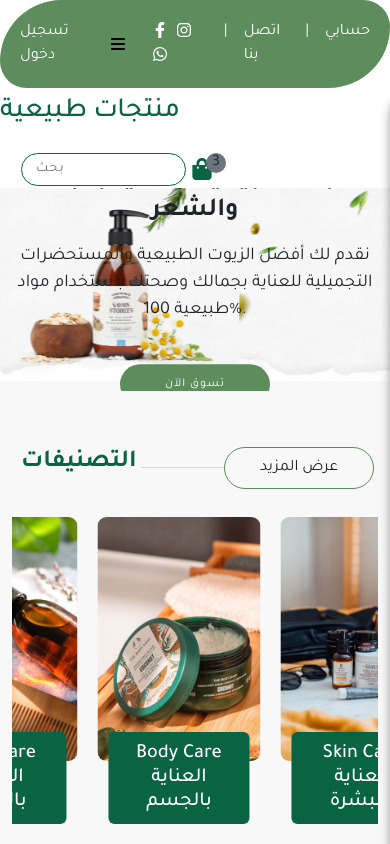
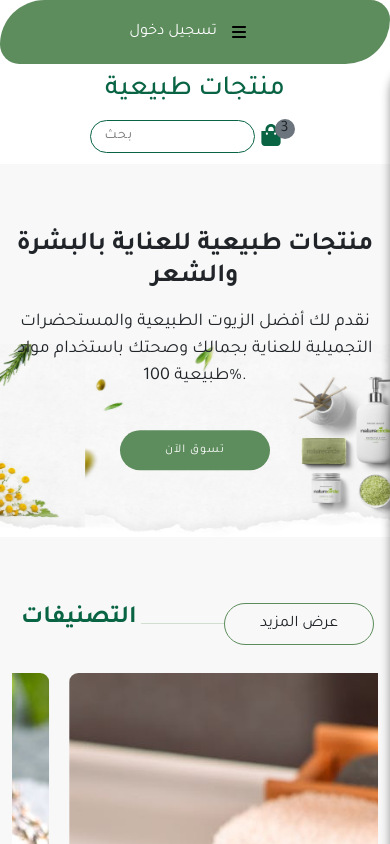
Before and after one commit to abdelrhman1812/natural-products, a React app: page / in a window 390 px wide. Shown: the top 844 px of the page. Built offline with nearby package versions, Linux system fonts and the light colour scheme; the HTML template or start-up script is replaced by a standard one.

Commit message:
upload files

```diff
--- a/src/components/BestSeller.jsx
+++ b/src/components/BestSeller.jsx
@@ -14,9 +14,8 @@ const BestSeller = () => {
       {
         breakpoint: 768,
         settings: {
-          slidesToShow: 2,
+          slidesToShow: 1,
           slidesToScroll: 1,
-          centerPadding: "10px",
         },
       },
       {
@@ -24,7 +23,6 @@ const BestSeller = () => {
         settings: {
           slidesToShow: 2,
           slidesToScroll: 1,
-          centerPadding: "20px",
         },
       },
     ],
--- a/src/components/Categories.jsx
+++ b/src/components/Categories.jsx
@@ -19,9 +19,8 @@ const Categories = () => {
       {
         breakpoint: 768,
         settings: {
-          slidesToShow: 2,
+          slidesToShow: 1,
           slidesToScroll: 1,
-          centerPadding: "10px",
         },
       },
       {
@@ -29,7 +28,6 @@ const Categories = () => {
         settings: {
           slidesToShow: 2,
           slidesToScroll: 1,
-          centerPadding: "20px",
         },
       },
     ],
--- a/src/components/NavBar.jsx
+++ b/src/components/NavBar.jsx
@@ -33,15 +33,15 @@ const NavBar = () => {
   return (
     <header className={` bg-white sticky-top ${scroll ? "sticky" : ""}`}>
       <div className="container-xl top-bar  d-lg-block">
-        <div className="d-flex justify-content-between align-items-center">
+        <div className="d-flex justify-content-center justify-content-md-between align-items-center">
           <div className="top-link pe-2 d-flex align-items-center gap-2">
             <p>تسجيل دخول</p>
             <button onClick={toggleMenu} className="border-0 bg-transparent">
               <FaBars className="bar-icon d-none" />
             </button>
           </div>
-          <div className="top-info ps-2 d-flex gap-3">
-            <div className="top-nav-icon">
+          <div className="top-info ps-2  gap-3 d-none d-md-flex">
+            <div className="top-nav-icon d-none d-md-block">
               <FaFacebookF className="text-white mx-1" />
               <FaInstagram className="text-white mx-1" />
               <FaWhatsapp className="text-white mx-1" />
@@ -57,7 +57,7 @@ const NavBar = () => {
       {/* Menu */}
       <div className="container-xl p-0">
         <nav className="navbar">
-          <div className="logo">
+          <div className="logo mx-auto">
             <h1>منتجات طبيعية</h1>
           </div>
           <div
@@ -98,7 +98,7 @@ const NavBar = () => {
             <span className="nav-item nav-link">تواصل معنا</span>
           </div>
           {/* search */}
-          <div className="d-flex m-3 me-0">
+          <div className="d-flex ju mx-auto ">
             <input type="text" placeholder="بحث" />
             <a href="#" className="position-relative me-4 my-auto">
               <FaShoppingBag />
--- a/src/components/NewAdded.jsx
+++ b/src/components/NewAdded.jsx
@@ -14,9 +14,8 @@ const NewAdded = () => {
       {
         breakpoint: 768,
         settings: {
-          slidesToShow: 2,
+          slidesToShow: 1,
           slidesToScroll: 1,
-          centerPadding: "10px",
         },
       },
       {
@@ -24,7 +23,6 @@ const NewAdded = () => {
         settings: {
           slidesToShow: 2,
           slidesToScroll: 1,
-          centerPadding: "20px",
         },
       },
     ],
--- a/src/components/Reviews.jsx
+++ b/src/components/Reviews.jsx
@@ -14,9 +14,8 @@ const Reviews = () => {
       {
         breakpoint: 768,
         settings: {
-          slidesToShow: 2,
+          slidesToShow: 1,
           slidesToScroll: 1,
-          centerPadding: "10px",
         },
       },
       {
@@ -24,7 +23,6 @@ const Reviews = () => {
         settings: {
           slidesToShow: 2,
           slidesToScroll: 1,
-          centerPadding: "20px",
         },
       },
     ],
--- a/src/components/TrendToday.jsx
+++ b/src/components/TrendToday.jsx
@@ -15,9 +15,8 @@ const TrendToday = () => {
       {
         breakpoint: 768,
         settings: {
-          slidesToShow: 2,
+          slidesToShow: 1,
           slidesToScroll: 1,
-          centerPadding: "10px",
         },
       },
       {
@@ -25,7 +24,6 @@ const TrendToday = () => {
         settings: {
           slidesToShow: 2,
           slidesToScroll: 1,
-          centerPadding: "20px",
         },
       },
     ],
--- a/src/index.css
+++ b/src/index.css
@@ -140,10 +140,10 @@ nav input {
 }
 
 /*** Navbar End ***/
-/*
+
 .hero {
   padding-top: 180px;
-} */
+}
 
 .hero h1 {
   font-weight: 700;
```
